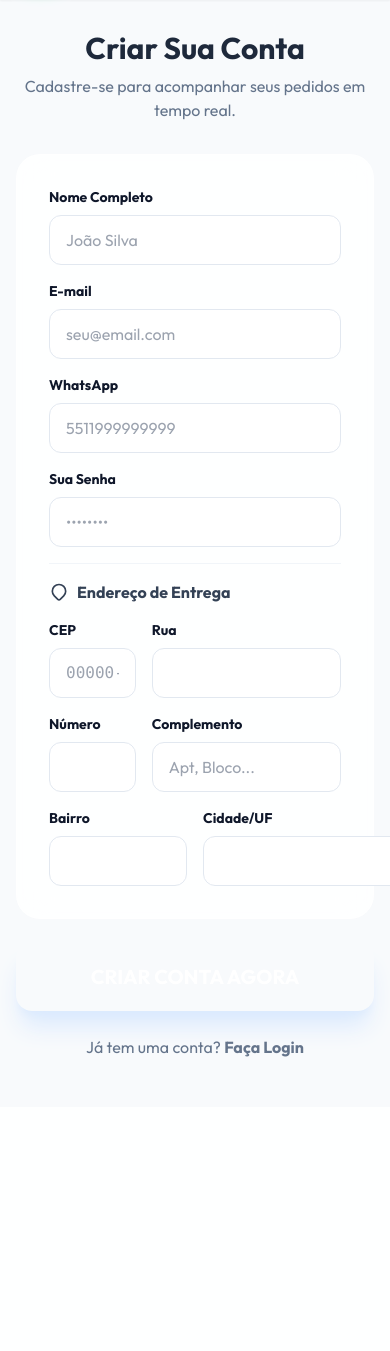
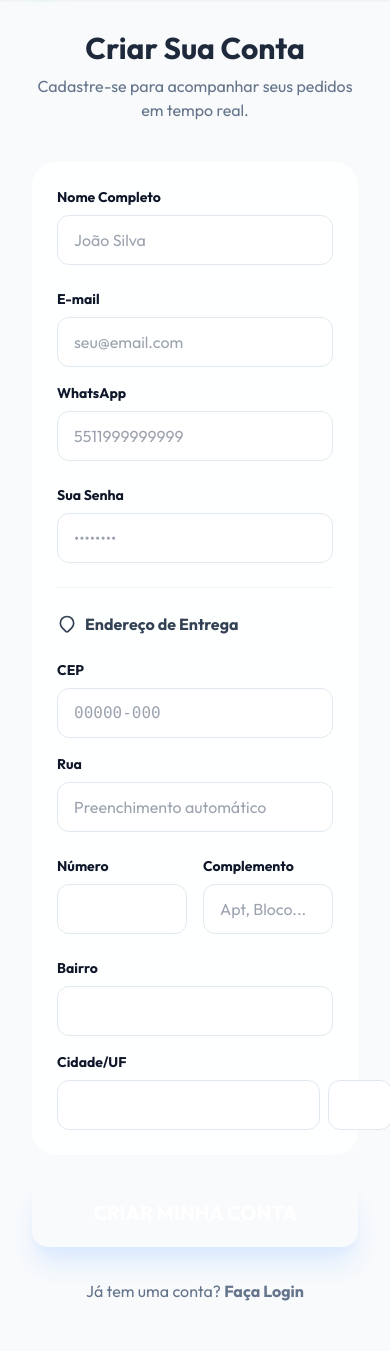
Before and after one commit to noviso123/venda-vapt-vupt, a Flask app: page /cadastro in a window 390 px wide; the page is wider, and only the part inside the window is pictured. Shown: the part 82-1433 px from the top of that part. Before the commit the page ends 1139 px from the top of that part, so only its background shows below. Run offline with Flask 3, Linux system fonts and the light colour scheme; some libraries are stand-ins or nearby versions.

Commit message:
Fix: Responsive address forms and automatic real-time CEP lookup

```diff
--- a/templates/register.html
+++ b/templates/register.html
@@ -1,14 +1,14 @@
 {% extends "base.html" %}
 
 {% block content %}
-<div class="max-w-xl mx-auto">
-    <div class="text-center mb-8">
+<div class="max-w-xl mx-auto px-4">
+    <div class="text-center mb-10">
         <h2 class="text-3xl font-black text-slate-800 mb-2">Criar Sua Conta</h2>
         <p class="text-slate-500">Cadastre-se para acompanhar seus pedidos em tempo real.</p>
     </div>
 
     <form action="/cadastro" method="POST" class="space-y-6">
-        <div class="glass p-8 rounded-3xl space-y-4">
+        <div class="glass p-6 md:p-8 rounded-3xl space-y-6">
             <!-- Dados Básicos -->
             <div>
                 <label class="block text-sm font-bold mb-2">Nome Completo</label>
@@ -35,10 +35,10 @@
                     class="w-full px-4 py-3 rounded-xl border border-slate-200 outline-none focus:border-primary">
             </div>
 
-            <hr class="border-slate-100 my-6">
+            <hr class="border-slate-100 my-4">
 
             <!-- Endereço -->
-            <h3 class="font-bold text-slate-700 flex items-center gap-2 mb-4">
+            <h3 class="font-bold text-slate-700 flex items-center gap-2 mb-2">
                 <svg xmlns="http://www.w3.org/2000/svg" class="h-5 w-5 text-primary" fill="none" viewBox="0 0 24 24"
                     stroke="currentColor">
                     <path stroke-linecap="round" stroke-linejoin="round" stroke-width="2"
@@ -47,34 +47,34 @@
                 Endereço de Entrega
             </h3>
 
-            <div class="grid grid-cols-3 gap-4">
-                <div class="col-span-1">
+            <div class="grid grid-cols-1 md:grid-cols-3 gap-4">
+                <div class="md:col-span-1">
                     <label class="block text-sm font-bold mb-2">CEP</label>
                     <input type="text" name="cep" id="cep" required placeholder="00000-000" maxlength="9"
-                        onblur="lookupCep(this.value)"
+                        inputmode="numeric"
                         class="w-full px-4 py-3 rounded-xl border border-slate-200 outline-none focus:border-primary font-mono">
                 </div>
-                <div class="col-span-2">
+                <div class="md:col-span-2">
                     <label class="block text-sm font-bold mb-2">Rua</label>
-                    <input type="text" name="street" id="street" required
+                    <input type="text" name="street" id="street" required placeholder="Preenchimento automático"
                         class="w-full px-4 py-3 rounded-xl border border-slate-200 outline-none focus:border-primary">
                 </div>
             </div>
 
-            <div class="grid grid-cols-3 gap-4">
-                <div>
+            <div class="grid grid-cols-2 md:grid-cols-3 gap-4">
+                <div class="col-span-1">
                     <label class="block text-sm font-bold mb-2">Número</label>
                     <input type="text" name="number" id="number" required
                         class="w-full px-4 py-3 rounded-xl border border-slate-200 outline-none focus:border-primary">
                 </div>
-                <div class="col-span-2">
+                <div class="col-span-1 md:col-span-2">
                     <label class="block text-sm font-bold mb-2">Complemento</label>
                     <input type="text" name="complement" placeholder="Apt, Bloco..."
                         class="w-full px-4 py-3 rounded-xl border border-slate-200 outline-none focus:border-primary">
                 </div>
             </div>
 
-            <div class="grid grid-cols-2 gap-4">
+            <div class="grid grid-cols-1 md:grid-cols-2 gap-4">
                 <div>
                     <label class="block text-sm font-bold mb-2">Bairro</label>
                     <input type="text" name="neighborhood" id="neighborhood" required
@@ -86,19 +86,20 @@
                         <input type="text" name="city" id="city" required
                             class="flex-1 px-4 py-3 rounded-xl border border-slate-200 outline-none focus:border-primary">
                         <input type="text" name="state" id="state" required maxlength="2"
-                            class="w-16 px-4 py-3 rounded-xl border border-slate-200 outline-none focus:border-primary uppercase">
+                            class="w-16 px-4 py-3 rounded-xl border border-slate-200 outline-none focus:border-primary uppercase text-center font-bold">
                     </div>
                 </div>
             </div>
         </div>
 
         <button type="submit"
-            class="w-full py-5 bg-primary text-white rounded-2xl font-black text-xl shadow-xl shadow-blue-100 hover:scale-[1.02] transition-all">
-            CRIAR CONTA AGORA
+            class="w-full py-5 bg-primary text-white rounded-2xl font-black text-xl shadow-xl shadow-blue-100 hover:scale-[1.02] active:scale-95 transition-all">
+            CRIAR MINHA CONTA
         </button>
 
-        <div class="text-center">
-            <p class="text-slate-500">Já tem uma conta? <a href="/login" class="text-primary font-bold">Faça Login</a>
+        <div class="text-center pt-2">
+            <p class="text-slate-500">Já tem uma conta? <a href="/login"
+                    class="text-primary font-bold hover:underline transition-all">Faça Login</a>
             </p>
         </div>
     </form>
@@ -116,12 +117,14 @@
             const stateInput = document.getElementById( 'state' );
             const numberInput = document.getElementById( 'number' );
 
+            const originalPlaceholder = streetInput.placeholder;
             streetInput.placeholder = 'Buscando...';
 
             fetch( `https://viacep.com.br/ws/${ cep }/json/` )
                 .then( response => response.json() )
                 .then( data =>
                 {
+                    streetInput.placeholder = originalPlaceholder;
                     if ( !data.erro )
                     {
                         streetInput.value = data.logradouro;
@@ -134,14 +137,26 @@
                         alert( 'CEP não encontrado.' );
                     }
                 } )
-                .catch( () => alert( 'Erro ao buscar CEP.' ) );
+                .catch( () =>
+                {
+                    streetInput.placeholder = originalPlaceholder;
+                    alert( 'Erro ao buscar CEP.' );
+                } );
         }
     }
-    // Máscara CEP
+
+    // GatilhoAutomático e Máscara CEP
     document.getElementById( 'cep' ).addEventListener( 'input', function ( e )
     {
-        var x = e.target.value.replace( /\D/g, '' ).match( /(\d{0,5})(\d{0,3})/ );
+        var raw = e.target.value.replace( /\D/g, '' );
+        var x = raw.match( /(\d{0,5})(\d{0,3})/ );
         e.target.value = !x[ 2 ] ? x[ 1 ] : x[ 1 ] + '-' + x[ 2 ];
+
+        // Disparar busca ao atingir 8 dígitos
+        if ( raw.length === 8 )
+        {
+            lookupCep( raw );
+        }
     } );
 </script>
 {% endblock %}
```
Also changed, not shown: templates/checkout.html (+25 -16 lines).
